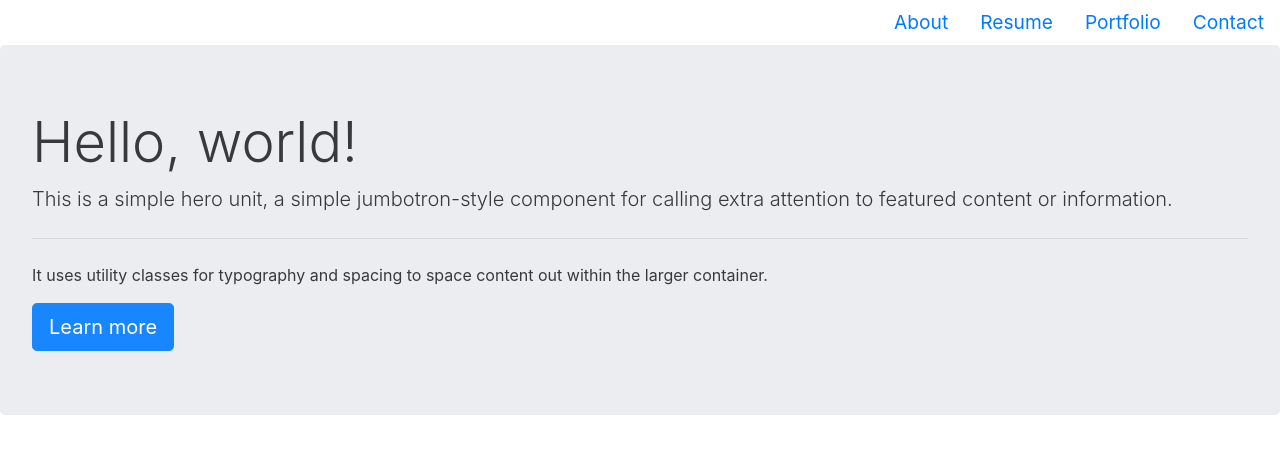
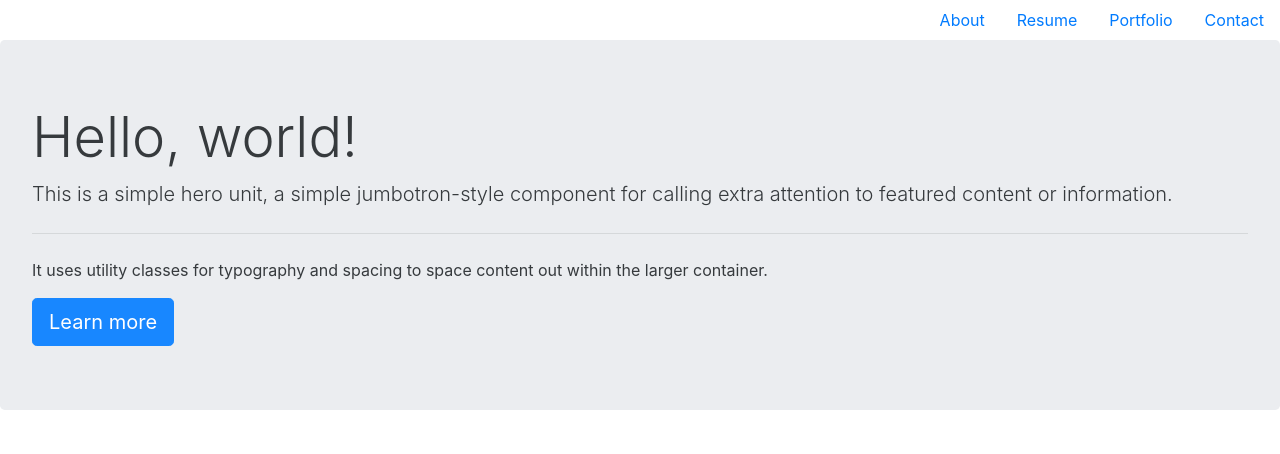
Before and after one commit to jeffgulick/portfolio, a plain HTML site: page index.html in a window 1280 px wide. Drawn offline with nearby package versions, Linux system fonts and the light colour scheme.

Commit message:
initial commit

```diff
--- a/CSS/index-styles.css
+++ b/CSS/index-styles.css
@@ -1,10 +1,6 @@
 body {
     width: 100vw;
     margin: 0;
-}
-
-nav {
-    font-size: 1.2em;
 }
 
 .jumbotron {
```
